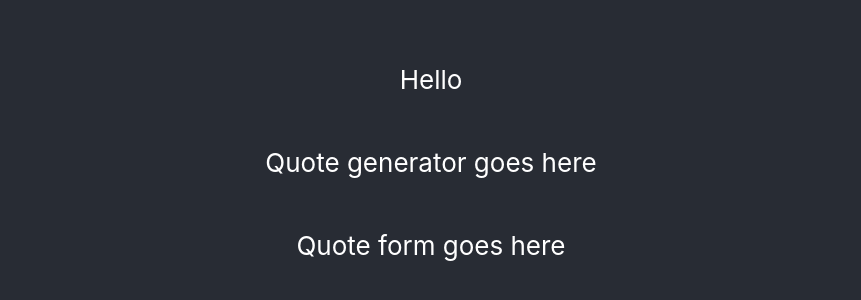
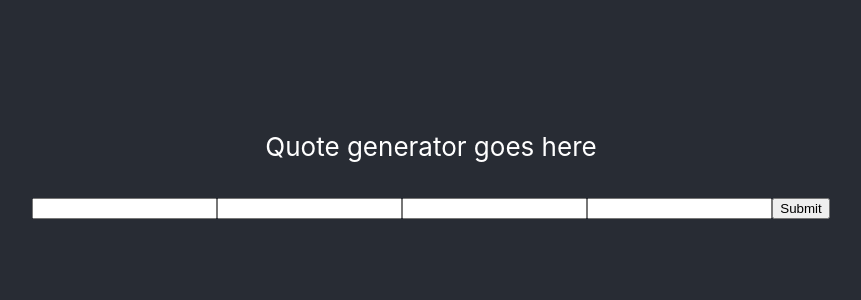
Before and after one commit to penand/Aaquote, a React (Create React App) app: page / in a window 1280 px wide. Shown: the part 238-538 px from the top of the page, without its empty margins (209-1070 px from the left). Built offline with nearby package versions, Linux system fonts and the light colour scheme.

Commit message:
feat: add quote form

```diff
--- a/package.json
+++ b/package.json
@@ -17,7 +17,8 @@
     "react-scripts": "5.0.0",
     "styled-components": "^5.3.3",
     "typescript": "^4.5.4",
-    "web-vitals": "^2.1.3"
+    "web-vitals": "^2.1.3",
+    "yup": "^0.32.11"
   },
   "scripts": {
     "start": "react-scripts start",
--- a/src/App.tsx
+++ b/src/App.tsx
@@ -1,13 +1,12 @@
 import React from 'react';
+
 import QuoteForm from './components/QuoteForm';
 import QuoteGenerator from './components/QuoteGenerator';
 import { StyledContainer } from './style';
 
-
 function App() {
   return (
     <StyledContainer>
-      <p>Hello</p>
       <QuoteGenerator/>
       <QuoteForm/>
     </StyledContainer>
--- a/src/components/QuoteForm/index.tsx
+++ b/src/components/QuoteForm/index.tsx
@@ -1,6 +1,97 @@
+import { Formik } from "formik";
+import { useState } from "react";
+import * as Yup from 'yup';
+
+import { create } from "../../services/data-service";
+import { QuoteType } from "../../typings";
+
+const initialValues: QuoteType = {
+    author: '',
+    category: '',
+    title: '',
+    image_url: '',
+    used: false,
+}
+
+const CreateQuoteSchema = Yup.object().shape({
+    author: Yup.string()
+      .min(2, 'Too Short!')
+      .max(50, 'Too Long!')
+      .required('Required'),
+    category: Yup.string()
+      .min(2, 'Too Short!')
+      .max(20, 'Too Long!')
+      .required('Required'),
+    title: Yup.string()
+      .min(2, 'Too Short!')
+      .max(300, 'Too Long!')
+      .required('Required'),
+    image_url: Yup.string()
+      .min(2, 'Too Short!')
+      .max(300, 'Too Long!')
+      .required('Required'),
+  });
+
 const QuoteForm = () => {
+    const [error, setError] = useState('');
+
+    const handleSubmit = (values: QuoteType) => {
+        create(values).then(response => {
+            console.log('SUCCESS! quote was successfully created: ', response);
+        }).catch(err => {
+            setError(`ERROR: failed to create quote. ${err}`)
+        })
+    }
+
     return (
-        <p>Quote form goes here</p>
+        <div>
+            <Formik
+                initialValues={initialValues}
+                onSubmit={(values) => handleSubmit(values)}
+                validationSchema={CreateQuoteSchema}
+            >{({ values, handleChange, handleBlur, errors, touched, handleSubmit, isSubmitting }) => (
+                <form onSubmit={handleSubmit}>
+                    <input
+                        type='author'
+                        name='author'
+                        value={values.author}
+                        onChange={handleChange}
+                        onBlur={handleBlur}
+                    />
+                    {errors.author && touched.author && errors.author}
+                    <input
+                        type='category'
+                        name='category'
+                        value={values.category}
+                        onChange={handleChange}
+                        onBlur={handleBlur}
+                    />
+                    {errors.category && touched.category && errors.category}
+                    <input
+                        type='title'
+                        name='title'
+                        value={values.title}
+                        onChange={handleChange}
+                        onBlur={handleBlur}
+                    />
+                    {errors.title && touched.title && errors.title}
+                    <input
+                        type='image_url'
+                        name='image_url'
+                        value={values.image_url}
+                        onChange={handleChange}
+                        onBlur={handleBlur}
+                    />
+                    {errors.image_url && touched.image_url && errors.image_url}
+                    <button type="submit" disabled={isSubmitting}>
+                        Submit
+                    </button>
+                    {error}
+                </form>
+            )}
+
+            </Formik>
+        </div>
     );
 }
 
--- a/src/typings.ts
+++ b/src/typings.ts
@@ -3,6 +3,6 @@ export type QuoteType = {
     category: string;
     title: string;
     image_url: string;
-    used: Boolean;
-    created_at: Date;
+    used?: Boolean;
+    created_at?: Date;
 }
```
Also changed, not shown: 1 other file (tests, documents, lock files or other folders).
